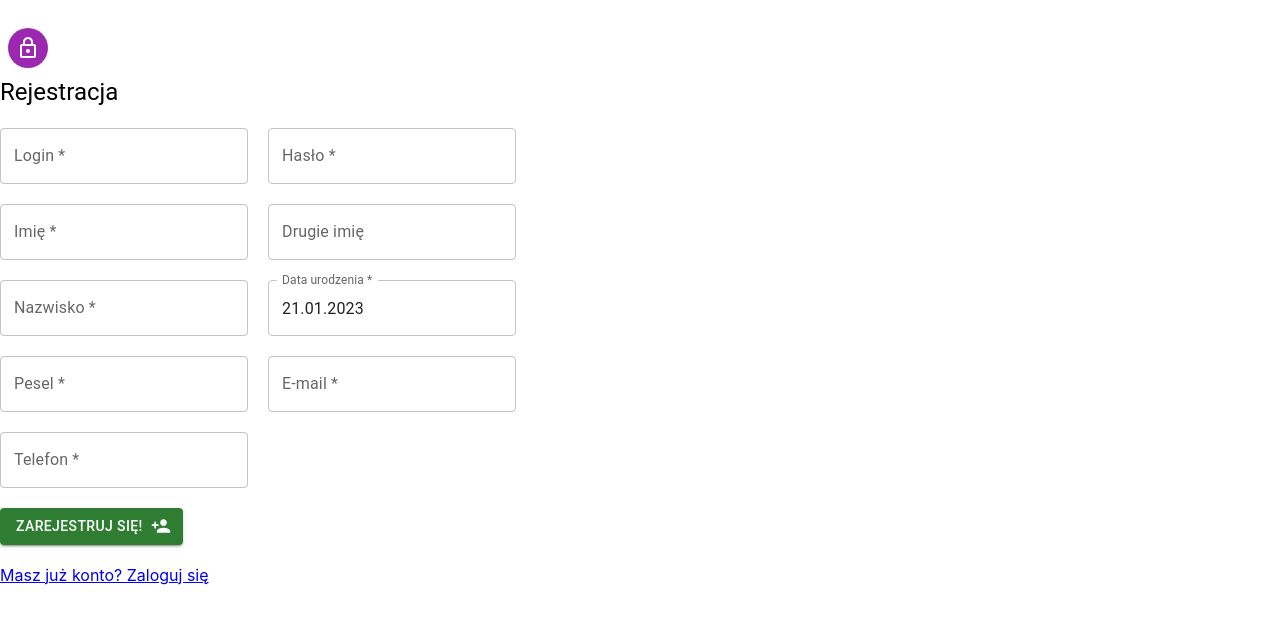
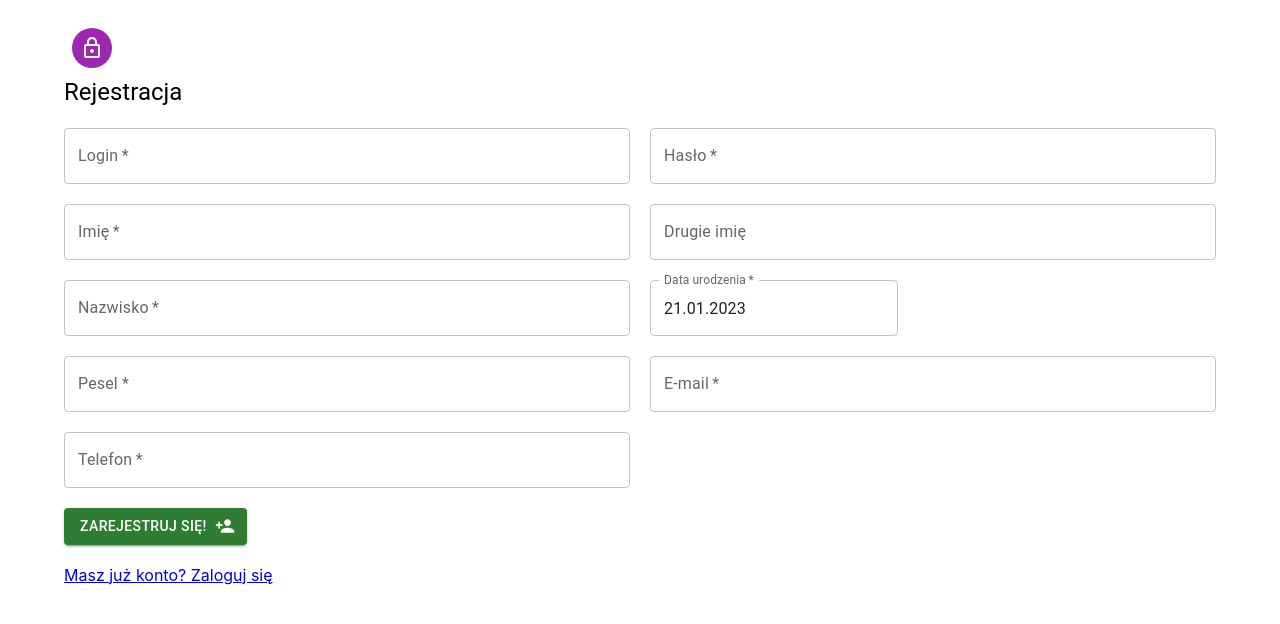
Before and after one commit to trak2023z/PRzHealthcareUI-tr2, a React (Create React App) app: page /register in a window 1280 px wide. Shown: the top 624 px of the page. Built offline with nearby package versions, Linux system fonts and the light colour scheme.

Commit message:
Przeniesienie aplikacji na nowe stanowisko, prace nad rejestracją użytkownika

```diff
--- a/src/App.tsx
+++ b/src/App.tsx
@@ -9,6 +9,7 @@ import { LocalizationProvider } from '@mui/x-date-pickers';
 import { plPL } from '@mui/x-date-pickers/locales';
 import { AdapterDayjs } from '@mui/x-date-pickers/AdapterDayjs';
 import 'dayjs/locale/pl';
+import Dashboard from "./components/content/Dashboard";
 
 function App() {
   return (
@@ -33,6 +34,7 @@ function App() {
               } /> */}
               <Route path="/login" element={<SignIn />} />
               <Route path="/register" element={<SignUp />} />
+              <Route path="/" element={<Dashboard />} />
               <Route path="/*" element={<NotFound />} />
           </Routes>
         </BrowserRouter>
--- a/src/api/ApiGlobal.ts
+++ b/src/api/ApiGlobal.ts
@@ -5,5 +5,5 @@ export const apiConfig = {
 };
 
 export default axios.create({
-  baseURL: `http://192.168.5.143:7209/`
+  baseURL: `http://192.168.56.1:5000/`
 });
--- /dev/null
+++ b/src/components/content/Dashboard.tsx
@@ -0,0 +1,36 @@
+import * as React from 'react';
+import useMediaQuery from '@mui/material/useMediaQuery';
+import CssBaseline from '@mui/material/CssBaseline';
+import Box from '@mui/material/Box';
+import Copyright from './Copyright';
+import { Outlet } from 'react-router-dom';
+
+const drawerWidth = 256;
+
+export default function Dashboard() {
+
+  const [mobileOpen, setMobileOpen] = React.useState(false);
+
+  const handleDrawerToggle = () => {
+    setMobileOpen(!mobileOpen);
+  };
+
+  return (
+    <Box sx={{ display: 'flex', minHeight: '100vh' }}>
+      <CssBaseline />
+      <Box
+        component="nav"
+        sx={{ width: { sm: drawerWidth }, flexShrink: { sm: 0 } }}
+      >
+      </Box>
+      <Box sx={{ flex: 1, display: 'flex', flexDirection: 'column' }}>
+        <Box component="main" sx={{ flex: 1, py: 6, px: 4, bgcolor: '#eaeff1' }}>
+          <Outlet />
+        </Box>
+        <Box component="footer" sx={{ p: 2, bgcolor: '#eaeff1' }}>
+          <Copyright />
+        </Box>
+      </Box>
+    </Box>
+  );
+}
--- a/src/components/content/SignIn.tsx
+++ b/src/components/content/SignIn.tsx
@@ -39,9 +39,9 @@ export default function SignIn() {
     })
       .catch((error) => {
         enqueueSnackbar(error.response.data.message, {
-          anchorOrigin: { vertical: "bottom", horizontal: "left" },
+          anchorOrigin: { vertical: "top", horizontal: "right" },
           variant: "error",
-          autoHideDuration: 4000
+          autoHideDuration: 5000
         });
       });
   };
--- a/src/components/content/SignUp.tsx
+++ b/src/components/content/SignUp.tsx
@@ -3,6 +3,7 @@ import { UseAuthenticatedUser } from '../../hooks/UseAuthenticatedUser';
 import { Navigate } from 'react-router-dom';
 import { useNavigate } from 'react-router-dom';
 import SignUpForm from './forms/SignUpForm';
+import { Container } from '@mui/material';
 
 export default function SignIn() {
   const { isAuthenticated } = UseAuthenticatedUser();
@@ -13,8 +14,8 @@ export default function SignIn() {
   }
 
   return (
-    <Grid container component="main" sx={{ height: '100vh' }}>
+    <Container  sx={{ height: '100vh' }}>
       <SignUpForm/>
-    </Grid>
+    </Container>
   );
 }
--- a/src/components/content/forms/SignUpForm.tsx
+++ b/src/components/content/forms/SignUpForm.tsx
@@ -56,19 +56,19 @@ const SignUpForm: React.FC<SignUpFormProps> = () => {
         <div style={{ display: 'grid', gridTemplateColumns: '1fr 1fr', gridGap: '20px' }}>
             <section>
                 <Controller name="login" control={control} render={({ field }) => (
-                    <TextField {...field} label="Login *" fullWidth variant="outlined" error={!!errors.login}
+                    <TextField {...field} label="Login" required fullWidth variant="outlined" error={!!errors.login}
                         helperText={errors.login ? errors.login?.message : ''} />
                 )} />
             </section>
             <section>
-                <Controller name="password" control={control} render={({ field }) => (
-                    <TextField {...field} label="Hasło *" fullWidth variant="outlined" error={!!errors.password}
+                <Controller name="password"  control={control} render={({ field }) => (
+                    <TextField {...field} type="password" required label="Hasło" fullWidth variant="outlined" error={!!errors.password}
                         helperText={errors.password ? errors.password?.message : ''} />
                 )} />
             </section>
             <section>
                 <Controller name="firstname" control={control} render={({ field }) => (
-                    <TextField {...field} label="Imię *" fullWidth variant="outlined" error={!!errors.firstname}
+                    <TextField {...field} label="Imię" required fullWidth variant="outlined" error={!!errors.firstname}
                         helperText={errors.firstname ? errors.firstname?.message : ''} />
                 )} />
             </section>
@@ -80,7 +80,7 @@ const SignUpForm: React.FC<SignUpFormProps> = () => {
             </section>
             <section>
                 <Controller name="lastname" control={control} render={({ field }) => (
-                    <TextField {...field} label="Nazwisko *" fullWidth variant="outlined" error={!!errors.lastname}
+                    <TextField {...field} label="Nazwisko" required fullWidth variant="outlined" error={!!errors.lastname}
                         helperText={errors.lastname ? errors.lastname?.message : ''} />
                 )} />
             </section>
@@ -93,10 +93,11 @@ const SignUpForm: React.FC<SignUpFormProps> = () => {
                     {...field}
                     openTo="year"
                         views={['year', 'month', 'day']}
-                    label="Data urodzenia *"
+                    label="Data urodzenia"
                     renderInput={(inputProps) => (
                         <TextField
                         {...inputProps}
+                        required
                         error={!!errors.dateOfBirth}
                         helperText={errors.dateOfBirth ? errors.dateOfBirth?.message : ''}
                         />
@@ -113,13 +114,13 @@ const SignUpForm: React.FC<SignUpFormProps> = () => {
             </section>
             <section>
                 <Controller name="email" control={control} render={({ field }) => (
-                    <TextField {...field} type="email" label="E-mail *" fullWidth variant="outlined" error={!!errors.email}
+                    <TextField {...field} type="email" label="E-mail" required fullWidth variant="outlined" error={!!errors.email}
                         helperText={errors.email ? errors.email?.message : ''} />
                 )} />
             </section>
             <section>
                 <Controller name="contactNumber" control={control} render={({ field }) => (
-                    <TextField {...field} label="Telefon *" fullWidth variant="outlined" error={!!errors.contactNumber}
+                    <TextField {...field} label="Telefon" required fullWidth variant="outlined" error={!!errors.contactNumber}
                         helperText={errors.contactNumber ? errors.contactNumber?.message : ''} />
                 )} />
 
```
